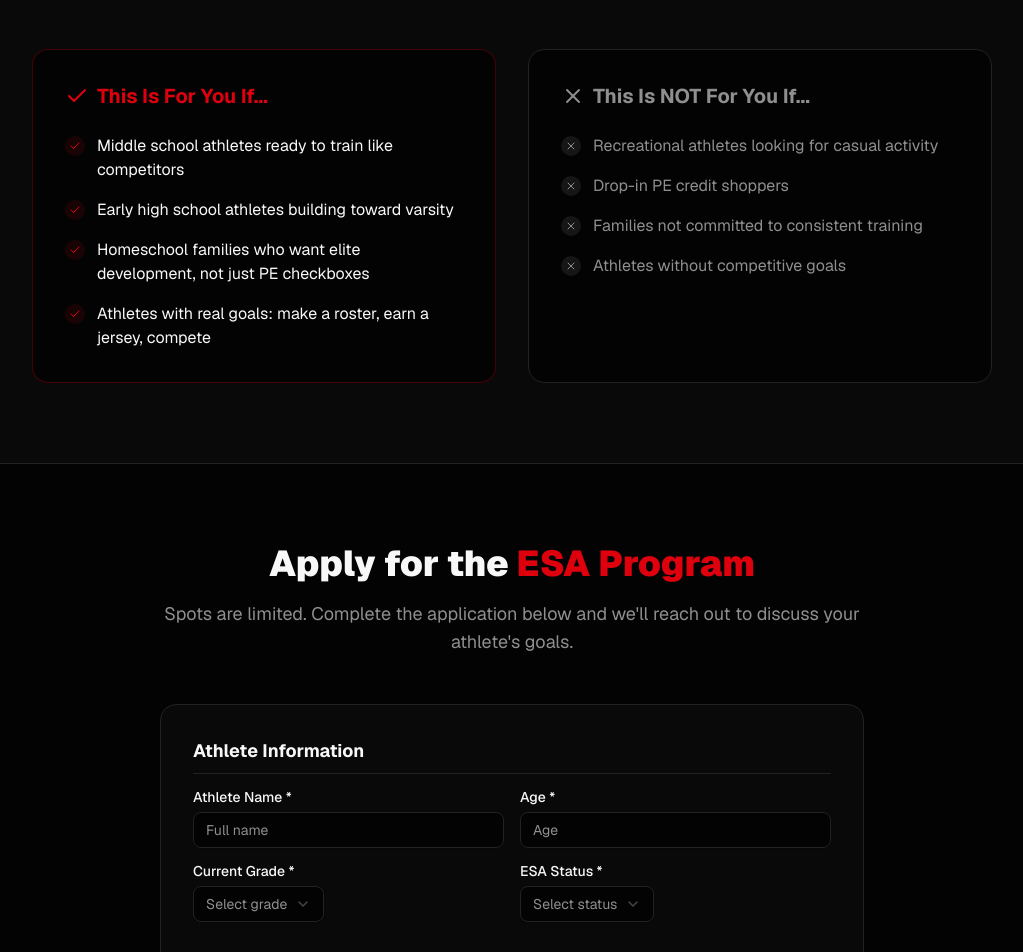
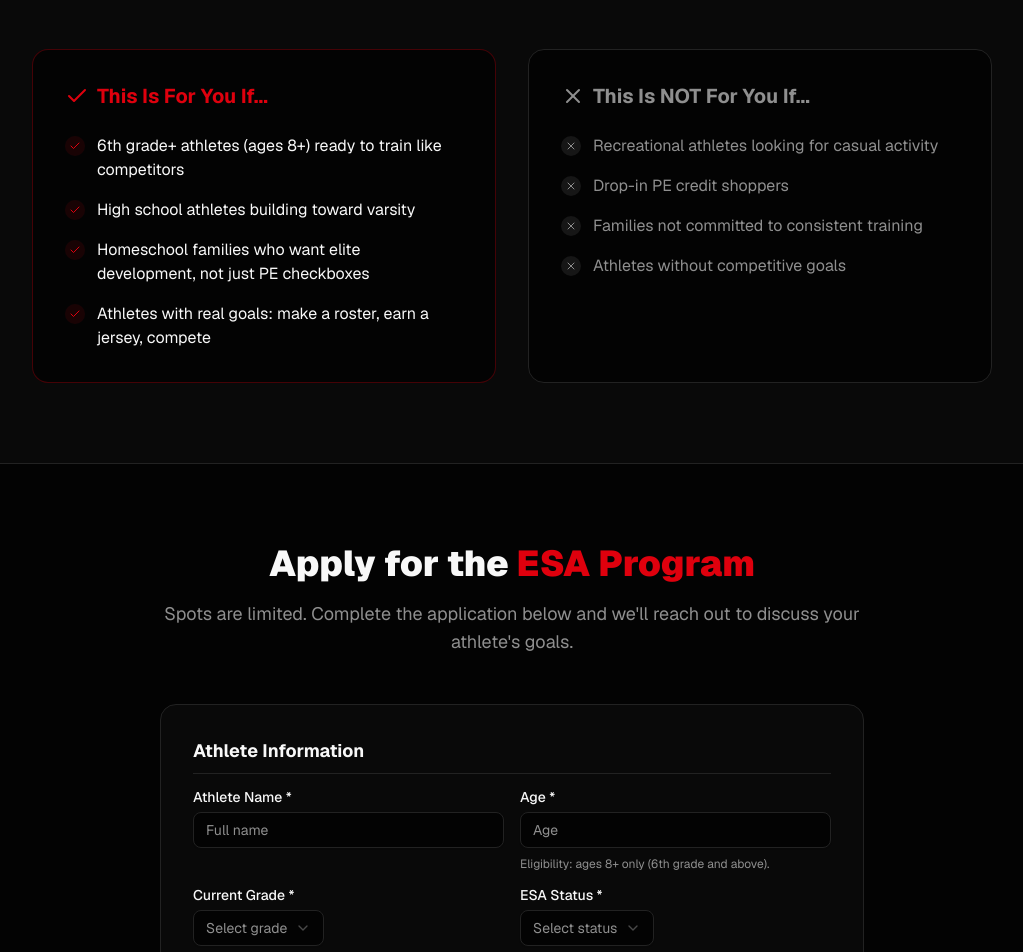
Before and after one commit to rosegoldcruz/Raw-2-Recruited, a Next.js app: page /programs/esa in a window 1280 px wide. Shown: the part 2180-3132 px from the top of the page, without its empty margins (128-1151 px from the left). Built offline with nearby package versions, Linux system fonts and the light colour scheme.

Commit message:
Clarify eligibility: ages 8+ (6th grade+)

```diff
--- a/app/programs/esa/page.tsx
+++ b/app/programs/esa/page.tsx
@@ -41,8 +41,8 @@ const pathwaySteps = [
 ]
 
 const thisIsFor = [
-  "Middle school athletes ready to train like competitors",
-  "Early high school athletes building toward varsity",
+  "6th grade+ athletes (ages 8+) ready to train like competitors",
+  "High school athletes building toward varsity",
   "Homeschool families who want elite development, not just PE checkboxes",
   "Athletes with real goals: make a roster, earn a jersey, compete",
 ]
@@ -286,6 +286,7 @@ export default function ESAPage() {
                     required
                     className="bg-background border-border"
                   />
+                  <p className="text-xs text-muted-foreground">Eligibility: ages 8+ only (6th grade and above).</p>
                 </div>
                 <div className="space-y-2">
                   <Label htmlFor="grade" className="text-foreground">
--- a/app/programs/private-training/page.tsx
+++ b/app/programs/private-training/page.tsx
@@ -321,6 +321,7 @@ export default function PrivateTrainingPage() {
                       required
                       className="bg-card border-border"
                     />
+                    <p className="mt-2 text-xs text-muted-foreground">Eligibility: ages 8+ only (6th grade and above).</p>
                   </div>
                 </div>
 
--- a/app/programs/womens-flag-football/page.tsx
+++ b/app/programs/womens-flag-football/page.tsx
@@ -186,7 +186,7 @@ export default function WomensFlagFootballPage() {
               </div>
               <ul className="space-y-4">
                 {[
-                  "You're a Middle School or High School athlete",
+                  "You're 6th grade+ (ages 8+) and serious about development",
                   "You have college aspirations (scholarship or walk-on)",
                   "You want to compete, not just participate",
                   "You're willing to put in the work others won't",
@@ -238,6 +238,7 @@ export default function WomensFlagFootballPage() {
             <p className="text-muted-foreground text-lg">
               Complete your application below. We review every submission and reach out to qualified athletes.
             </p>
+            <p className="text-muted-foreground text-sm mt-2">Eligibility: ages 8+ only (6th grade and above).</p>
           </div>
 
           <div className="bg-card border border-border rounded-2xl p-8">
@@ -317,6 +318,7 @@ export default function WomensFlagFootballPage() {
                       </Select>
                     </div>
                   </div>
+                  <p className="text-xs text-muted-foreground">Eligibility: ages 8+ only (6th grade and above).</p>
                   <div>
                     <Label htmlFor="school" className="text-foreground">
                       School *
--- a/components/contact-form.tsx
+++ b/components/contact-form.tsx
@@ -84,6 +84,7 @@ export function ContactForm() {
             required
             className="bg-background border-border text-foreground"
           />
+          <p className="text-xs text-muted-foreground">Eligibility: ages 8+ only (6th grade and above).</p>
         </div>
 
         <div className="space-y-2">
--- a/components/hero-section.tsx
+++ b/components/hero-section.tsx
@@ -35,7 +35,7 @@ export function HeroSection() {
               Multi-position, multi-path athlete development. From{" "}
               <strong className="text-foreground">PE credits</strong> to{" "}
               <strong className="text-foreground">private coaching</strong> — we build complete football players ready
-              for the next level.
+              for the next level. <strong className="text-foreground">Ages 8+ only (6th grade and above).</strong>
             </p>
 
             <div className="flex flex-col sm:flex-row gap-4 justify-center lg:justify-start">
```
